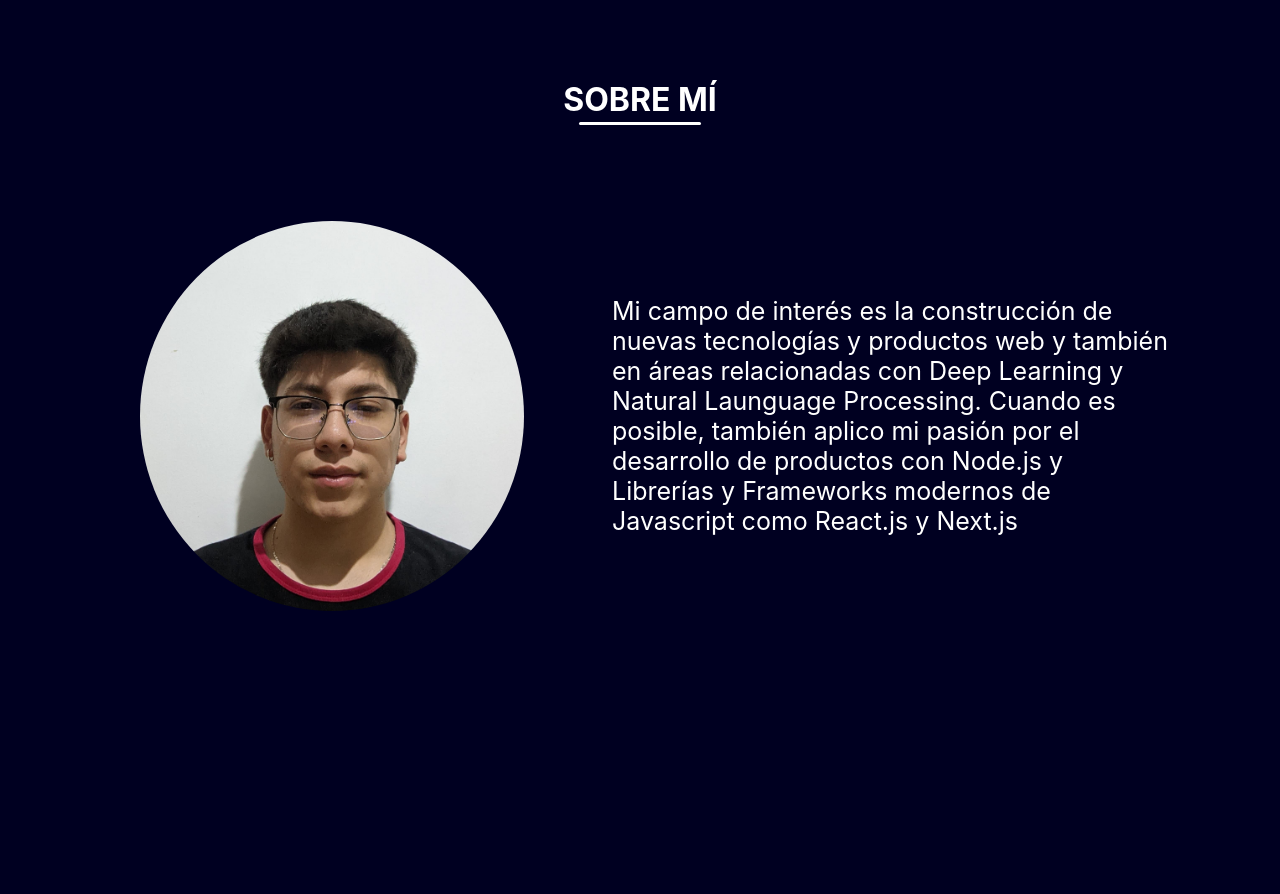
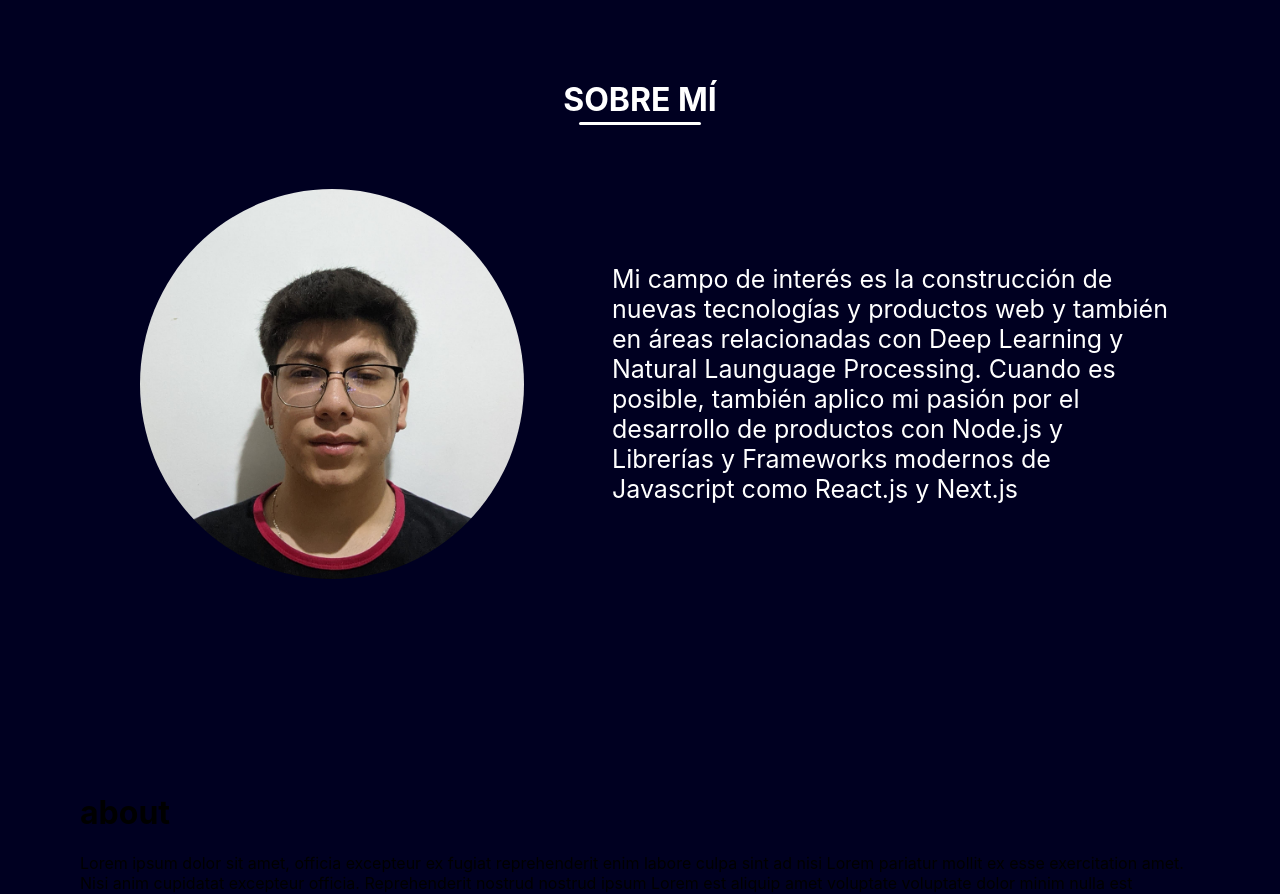
Before and after one commit to CristianmMst/Portafolio, a React app: page / in a window 1280 px wide. Shown: the part 800-1694 px from the top of the page. Built offline with nearby package versions, Linux system fonts and the light colour scheme.

Commit message:
Scrollbar

```diff
--- a/src/components/About/About.module.scss
+++ b/src/components/About/About.module.scss
@@ -41,7 +41,7 @@
   display: flex;
   align-items: center;
   justify-content: space-around;
-  padding: 4rem 0 4rem 0;
+  padding: 2rem 0 0 0;
   width: 100%;
 
   img {
```
